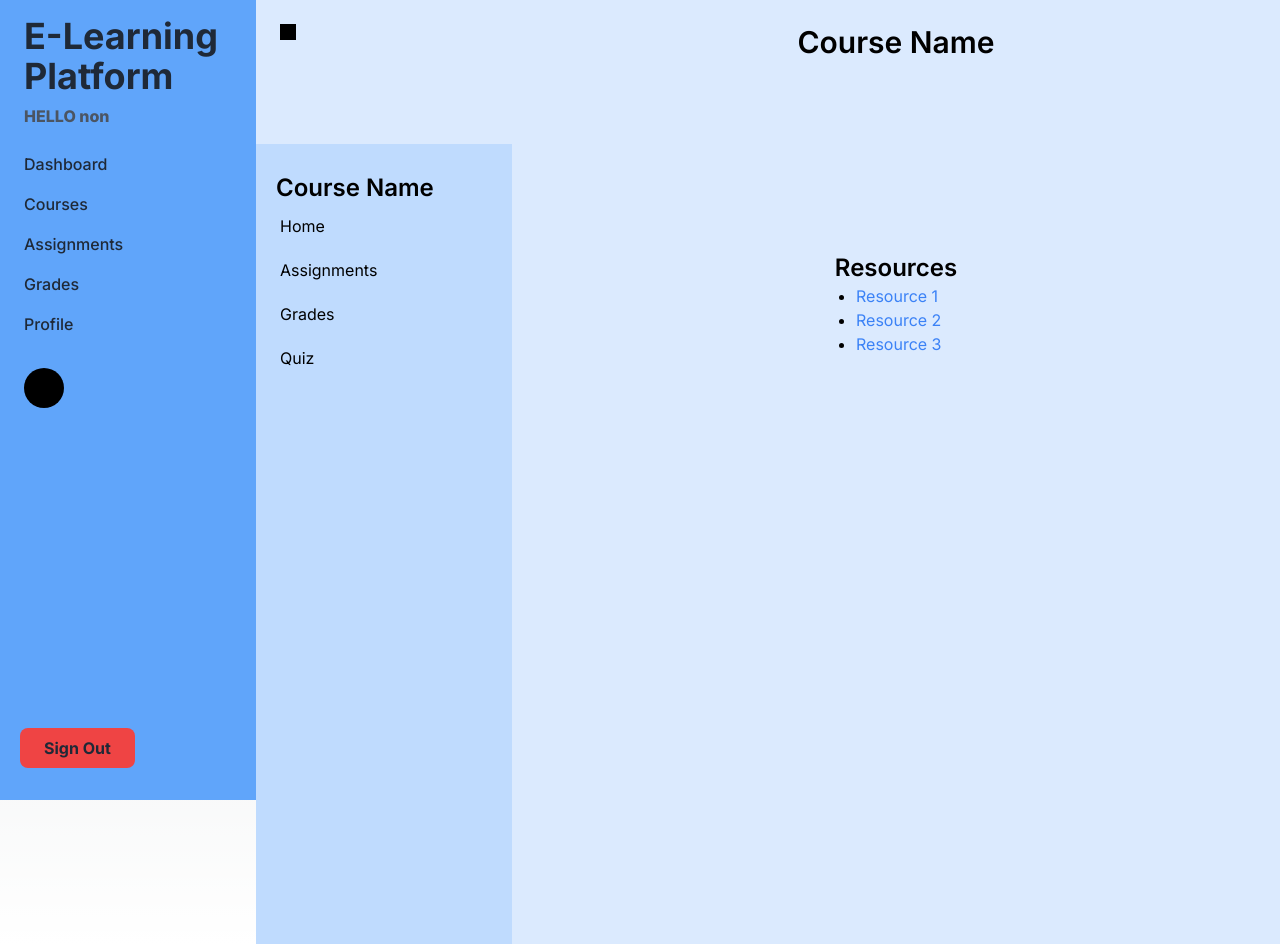
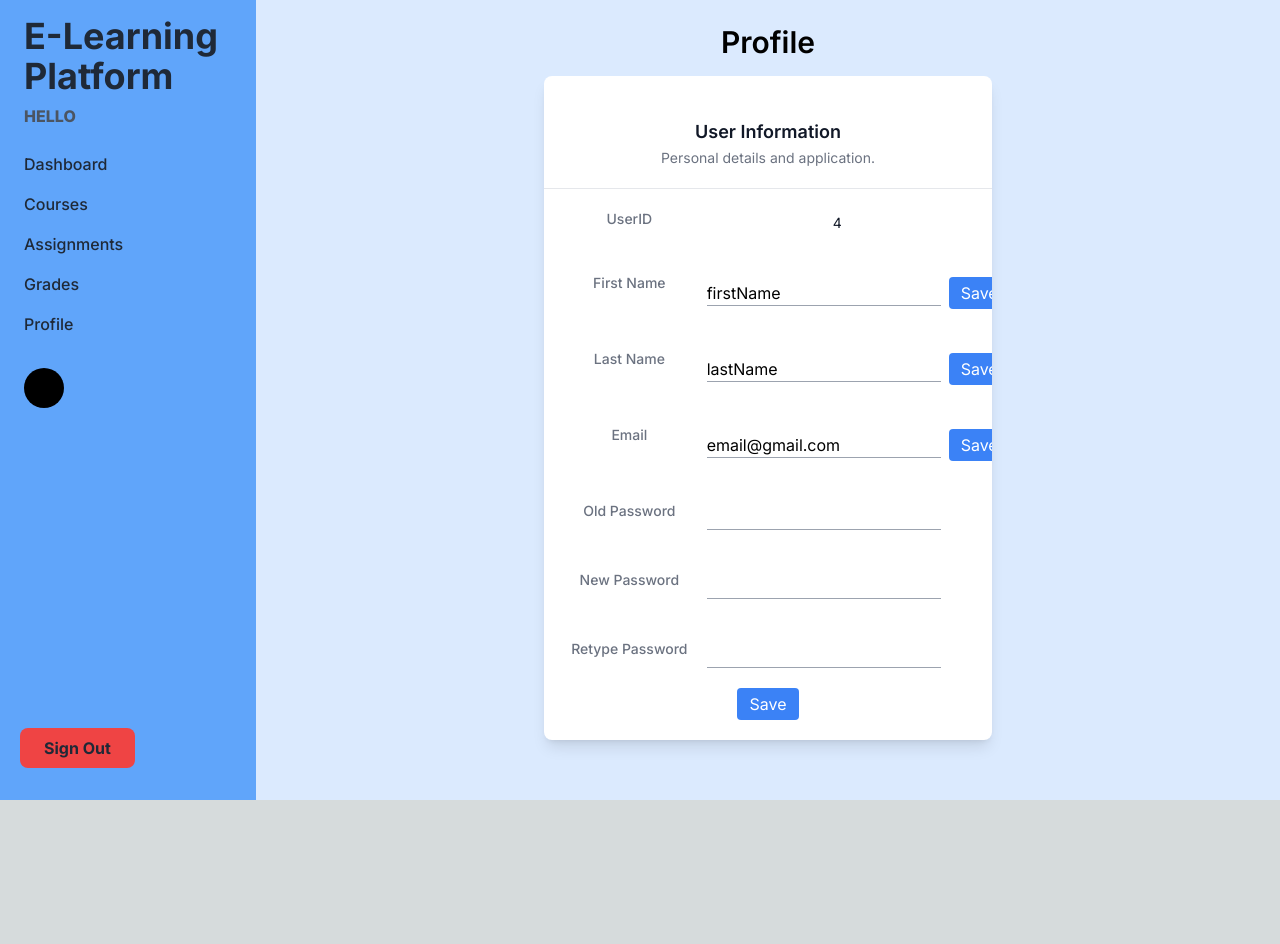
Before and after one commit to OM200401/Discord-Mods, a Next.js app: page /profile in a window 1280 px wide. After the commit the page ends 800 px from the top, so only its background shows below. Built offline with nearby package versions, Linux system fonts and the light colour scheme; no server answers.

Commit message:
added the profile page that shows the users info with the ability to change the info if needed.

```diff
--- a/app/components/Navbar.jsx
+++ b/app/components/Navbar.jsx
@@ -16,8 +16,8 @@ const Navbar = () => {
                         </Link>
                     </a>
                     <a className="block mt-4 lg:inline-block lg:mt-0 text-blue-200 hover:text-white mr-4">
-                        <Link href="/login">
-                            Login
+                        <Link href="/signup">
+                            sign Up
                         </Link>
                     </a>
                     <a className="block mt-4 lg:inline-block lg:mt-0 text-blue-200 hover:text-white mr-4">
--- /dev/null
+++ b/app/profile/page.jsx
@@ -0,0 +1,112 @@
+"use client";
+import React, { useState } from 'react';
+import CourseNavBar from '../components/CourseNavBar';
+import Sidebar from '../components/Sidebar';
+
+export default function Profile() {
+    const [userInput, setUserInput] = useState({
+        UserId: "4",
+        firstName: 'firstName',
+        lastName: 'lastName',
+        email: 'email@gmail.com',
+        oldpassword: "old password",
+        profilePicture: 'path_to_your_profile_picture.jpg'
+    });
+
+    const handleInputChange = (e) => {
+        const { name, value } = e.target;
+        setUserInput(prevState => ({
+            ...prevState,
+            [name]: value
+        }));
+    };
+
+    const handleSaveButtonClick = () => {
+        // Here we update the userInput state with the new values
+        setUserInput(prevState => ({
+            ...prevState,
+            UserId: prevState.UserId,
+            firstName: prevState.firstName,
+            lastName: prevState.lastName,
+            email: prevState.email,
+            oldpassword: prevState.oldpassword,
+            profilePicture: prevState.profilePicture
+        }));
+    };
+
+    return (
+        <div className="bg-blue-100 min-h-screen">
+            <div className="flex">
+                <Sidebar />
+                <div className="relative md:ml-64 w-full">
+                    <div className="p-6 text-center">
+                        <h1 className="text-3xl text-black font-semibold mb-4" data-testid="profile-heading">Profile</h1>
+                        <div className="max-w-md mx-auto bg-white rounded-lg overflow-hidden shadow-lg">
+                            <div className="px-4 py-5 sm:px-6">
+                                <div className="mb-6 flex justify-center items-center">
+                                    {/* <img
+                                        src={userInput.profilePicture}
+                                        alt="Profile Picture"
+                                        className="w-32 h-32 rounded-full mr-4"
+                                    /> */}
+                                    {/* <input type="text" name="profilePicture" value={userInput.profilePicture} onChange={handleInputChange} className="border-b border-gray-400 focus:outline-none text-black" placeholder="Enter Profile Picture URL" />
+                                    <button className="text-blue-500 hover:text-blue-700 focus:outline-none" onClick={handleSaveButtonClick}>Edit</button> */}
+                                </div>
+                                <h3 className="text-lg font-semibold leading-6 text-gray-900">User Information</h3>
+                                <p className="mt-1 max-w-2xl text-sm text-gray-500">Personal details and application.</p>
+                            </div>
+                            <div className="border-t border-gray-200">
+                                <dl>
+                                    <div className="bg-white-50 px-4 py-5 sm:grid sm:grid-cols-3 sm:gap-4 sm:px-6">
+                                        <dt className="text-sm font-medium text-gray-500">UserID</dt>
+                                        <dd className="mt-1 text-sm text-gray-900 sm:col-span-2">{userInput.UserId}</dd>
+                                    </div>
+                                    <div className="bg-white px-4 py-5 sm:grid sm:grid-cols-3 sm:gap-4 sm:px-6">
+                                        <dt className="text-sm font-medium text-gray-500">First Name</dt>
+                                        <dd className="flex justify-between items-center mt-1 sm:col-span-2">
+                                            <input type="text" name="firstName" value={userInput.firstName} onChange={handleInputChange} className="border-b border-gray-400 focus:outline-none text-black" />
+                                            <button className="bg-blue-500 text-white hover:bg-blue-700 focus:outline-none px-3 py-1 rounded ml-2" onClick={handleSaveButtonClick}>Save</button>
+                                        </dd>
+                                    </div>
+                                    <div className="bg-white px-4 py-5 sm:grid sm:grid-cols-3 sm:gap-4 sm:px-6">
+                                        <dt className="text-sm font-medium text-gray-500">Last Name</dt>
+                                        <dd className="flex justify-between items-center mt-1 sm:col-span-2">
+                                            <input type="text" name="lastName" value={userInput.lastName} onChange={handleInputChange} className="border-b border-gray-400 focus:outline-none text-black" />
+                                            <button className="bg-blue-500 text-white hover:bg-blue-700 focus:outline-none px-3 py-1 rounded ml-2" onClick={handleSaveButtonClick}>Save</button>
+                                        </dd>
+                                    </div>
+                                    <div className="bg-white-50 px-4 py-5 sm:grid sm:grid-cols-3 sm:gap-4 sm:px-6">
+                                        <dt className="text-sm font-medium text-gray-500">Email</dt>
+                                        <dd className="flex justify-between items-center mt-1 sm:col-span-2">
+                                            <input type="email" name="email" value={userInput.email} onChange={handleInputChange} className="border-b border-gray-400 focus:outline-none text-black" />
+                                            <button className="bg-blue-500 text-white hover:bg-blue-700 focus:outline-none px-3 py-1 rounded ml-2" onClick={handleSaveButtonClick}>Save</button>
+                                        </dd>
+                                    </div>
+                                    <div className="bg-white px-4 py-5 sm:grid sm:grid-cols-3 sm:gap-4 sm:px-6">
+                                        <dt className="text-sm font-medium text-gray-500">Old Password</dt>
+                                        <dd className="flex justify-between items-center mt-1 sm:col-span-2">
+                                            <input type="password" name="oldpassword" onChange={handleInputChange} className="border-b border-gray-400 focus:outline-none text-black" />
+                                        </dd>
+                                    </div>
+                                    <div className="bg-white px-4 py-5 sm:grid sm:grid-cols-3 sm:gap-4 sm:px-6">
+                                        <dt className="text-sm font-medium text-gray-500">New Password</dt>
+                                        <dd className="flex justify-between items-center mt-1 sm:col-span-2">
+                                            <input type="password" name="oldpassword"  onChange={handleInputChange} className="border-b border-gray-400 focus:outline-none text-black" />
+                                        </dd>
+                                    </div>
+                                    <div className="bg-white px-4 py-5 sm:grid sm:grid-cols-3 sm:gap-4 sm:px-6">
+                                        <dt className="text-sm font-medium text-gray-500">Retype Password</dt>
+                                        <dd className="flex justify-between items-center mt-1 sm:col-span-2">
+                                            <input type="password" name="oldpassword" onChange={handleInputChange} className="border-b border-gray-400 focus:outline-none text-black" />
+                                        </dd>
+                                    </div>
+                                    <button className="bg-blue-500 text-white hover:bg-blue-700 focus:outline-none px-3 py-1 rounded mb-5" onClick={handleSaveButtonClick}>Save</button>
+                                </dl>
+                            </div>
+                        </div>
+                    </div>
+                </div>
+            </div>
+        </div>
+    );
+}
```
Also changed, not shown: package.json (+4 -4 lines), 1 other file (tests, documents, lock files or other folders).
